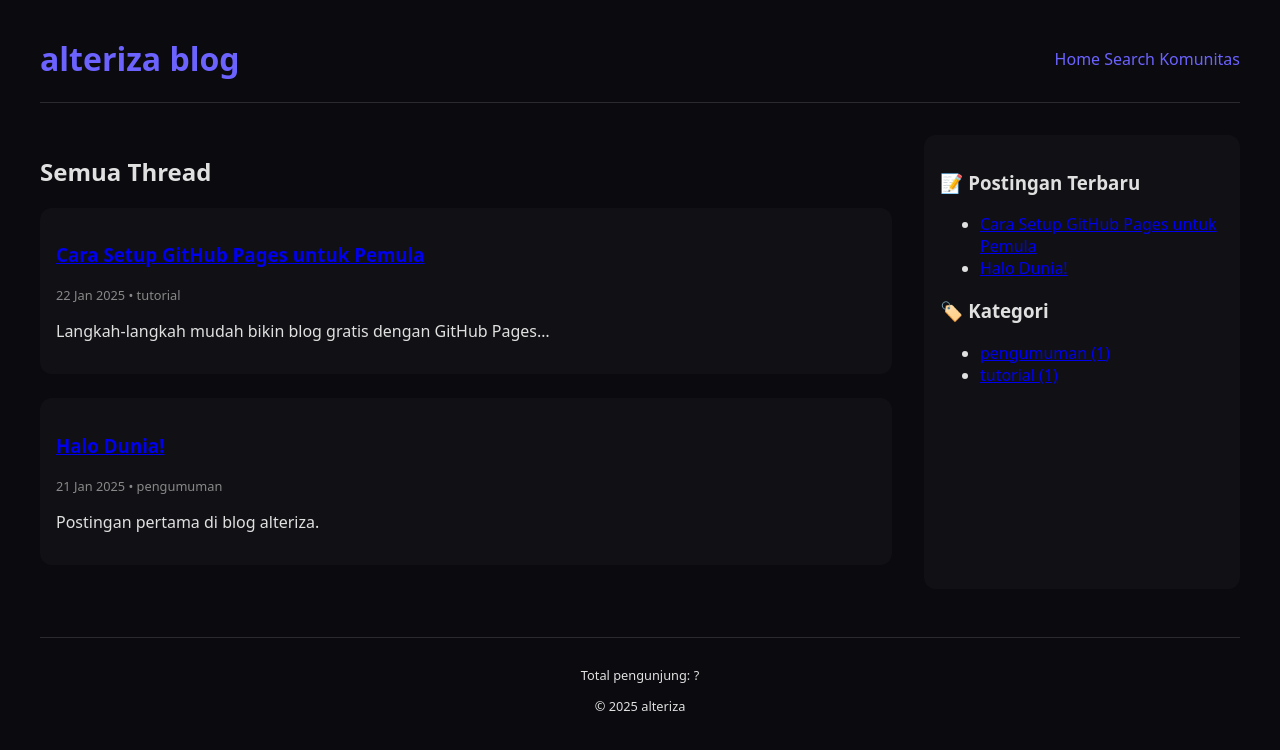
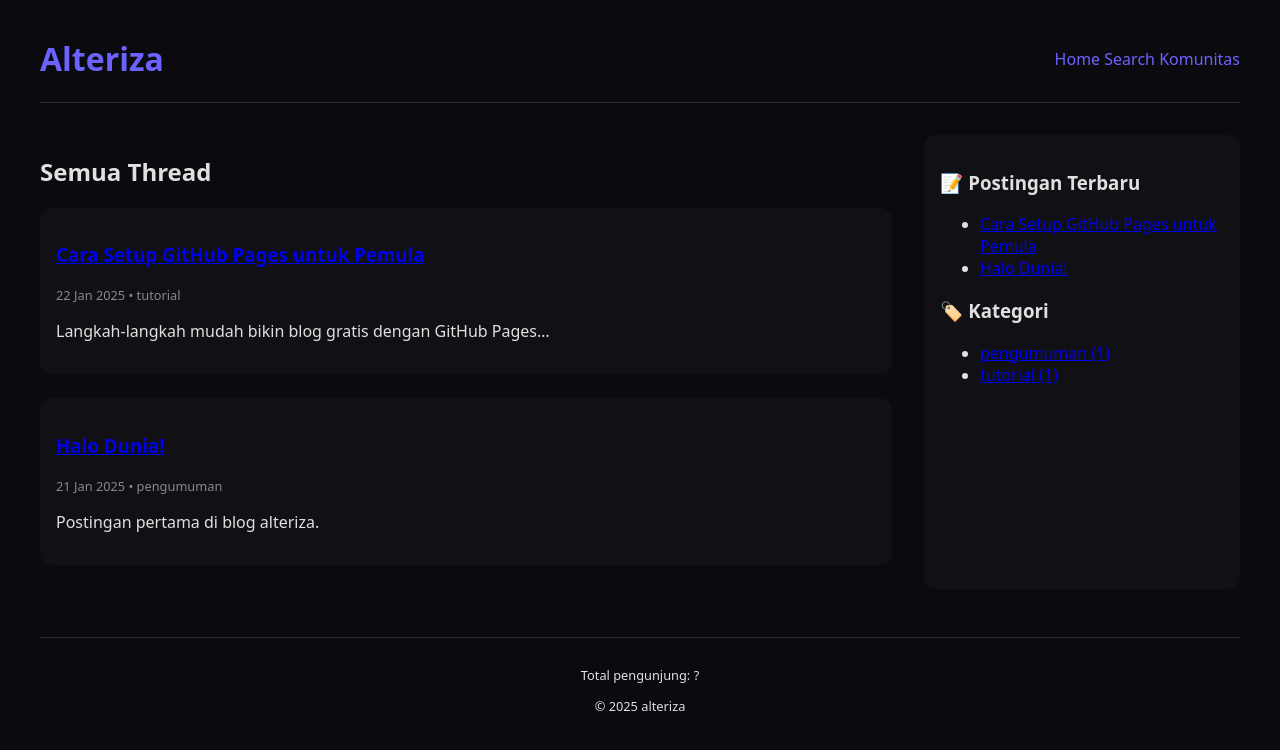
Before and after one commit to alteriza/alteriza.github.io, a Jekyll site: the page built from index.html, in a window 1280 px wide. Shown: the top 750 px of the page. Built offline with Jekyll 4.4.1, drawn with Linux system fonts in a browser that asks for light colours; comment, search, counter and statistics services are not loaded; some of the changed lines change nothing that is shown.

Commit message:
Modify blog title and description
Update blog title and description for clarity.

```diff
--- a/_config.yml
+++ b/_config.yml
@@ -1,5 +1,5 @@
-title: alteriza blog
-description: Catatan, tutorial, dan komunitas
+title: Alteriza
+description: Yo, AL OnAir..
 url: "https://alteriza.github.io"
 baseurl: ""
 
```
